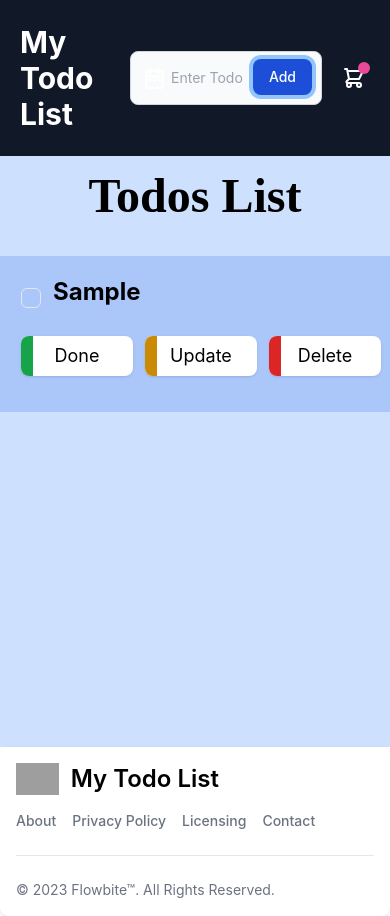
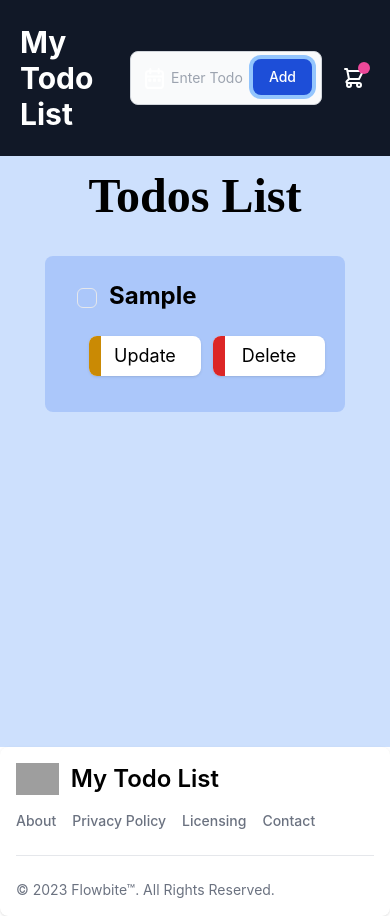
Before and after one commit to SingupalliKartik/todo-list-react, a React (Create React App) app: page / in a window 390 px wide. Both pictures are taken after typing "Sample" into the empty fields and a click on the button "Add". Built offline with nearby package versions, Linux system fonts and the light colour scheme; grey boxes are pictures that could not be loaded.

Commit message:
Worked on mobile view

```diff
--- a/src/mycomponents/Header.js
+++ b/src/mycomponents/Header.js
@@ -1,4 +1,3 @@
-import { prototype } from "postcss/lib/previous-map";
 import React from "react";
 import PropTypes from "prop-types";
 import { useState } from "react";
@@ -22,7 +21,7 @@ export default function Header(props) {
             {props.title}
           </Link>
           <div className="mx-auto">
-            {props.searchbox == true ? (
+            {props.searchbox === true ? (
               <ul className="hidden md:flex px-4 mx-auto font-semibold font-heading space-x-12">
                 <li>
                   <Link className="hover:text-gray-200" to="#">
--- a/src/mycomponents/Todo.js
+++ b/src/mycomponents/Todo.js
@@ -22,7 +22,7 @@ export const Todo = ({ todo, onDelete, update, done, notdone }) => {
   return (
     <div className="  h-full  w-fit m-5   bg-blue-600 p-5  bg-opacity-20  rounded-lg flex flex-col  justify-start space-x-3 ">
       <div className="flex  flex-row-reverse justify-end">
-        <div className="text-2xl font-bold w-32 ">
+        <div className="text-2xl font-bold w-32  leading-10">
           <span className={style}>{todo.title}</span>
         </div>
         <div className="inline-flex ">
@@ -65,12 +65,12 @@ export const Todo = ({ todo, onDelete, update, done, notdone }) => {
         ) : (
           <>
             <div className="flex my-4 space-x-3">
-              {" "}
+
               <button
                 onClick={() => {
                   tocheck(todo);
                 }}
-                className="group relative h-10  w-28 overflow-hidden rounded-lg bg-white text-lg shadow"
+                className="group relative h-10  w-28 overflow-hidden rounded-lg bg-white text-lg shadow hidden md:block"
               >
                 <div className="absolute inset-0 w-3 bg-green-600 transition-all duration-[450ms] ease-out group-hover:w-full"></div>
                 <span className="relative text-black group-hover:text-white">
```
